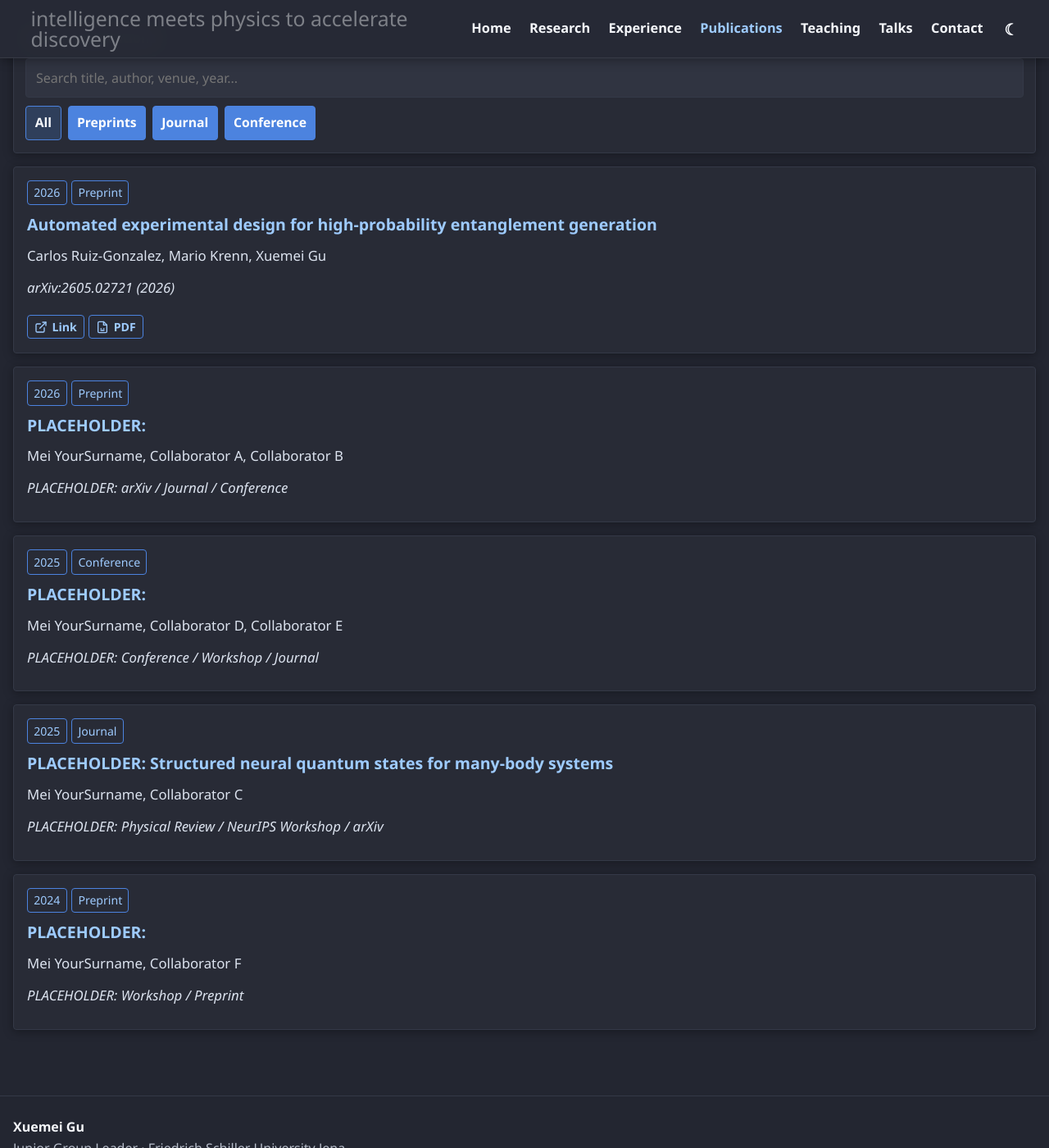
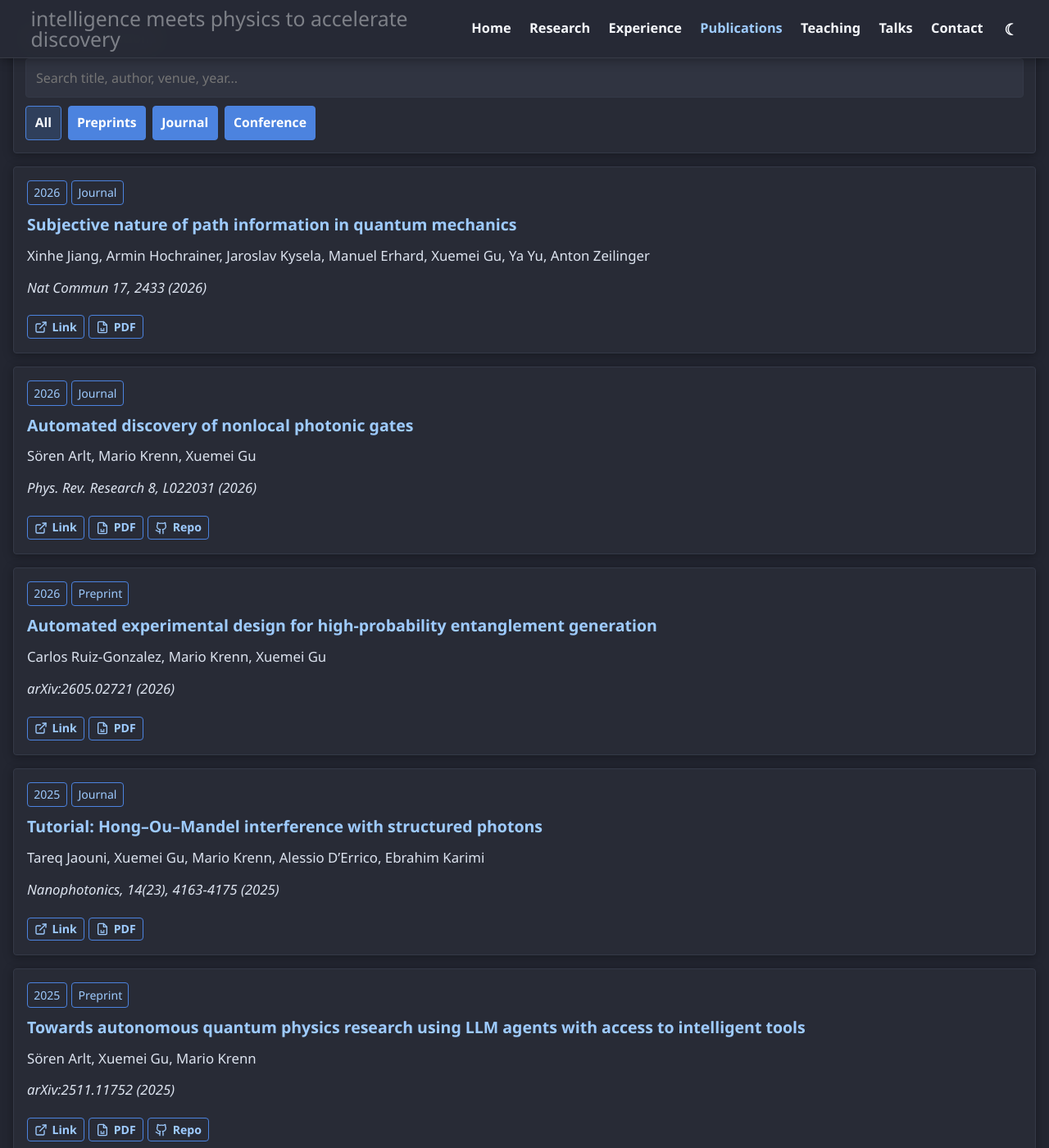
Before and after one commit to XuemeiGu/xuemeigu.github.io, a Jekyll site: the page built from content/pages/publications.md, in a window 1280 px wide and 1400 px high, scrolled down 218 px. Shown: the whole window at 82% size. Built offline with Jekyll 4.4.1, drawn with Linux system fonts in a browser that asks for light colours.

Commit message:
add publications

```diff
--- a/content/collections/_publications/2024-llm-science-placeholder.md
+++ /dev/null
@@ -1,15 +0,0 @@
----
-title: "PLACEHOLDER:  "
-authors: "Mei YourSurname, Collaborator F"
-venue: "PLACEHOLDER: Workshop / Preprint"
-year: 2024
-type: "Preprint"
-featured: false
-paper_url: "https://arxiv.org/abs/PLACEHOLDER"
-code_url: "https://github.com/yourusername/PLACEHOLDER"
-data_url: ""
----
-
-## Abstract
-
-PLACEHOLDER: Replace this with a proper abstract when the work is public.
--- /dev/null
+++ b/content/collections/_publications/2025-ai-mandel.md
@@ -0,0 +1,16 @@
+---
+title: "Towards autonomous quantum physics research using LLM agents with access to intelligent tools"
+authors: "Sören Arlt, Xuemei Gu, Mario Krenn"
+venue: "arXiv:2511.11752 (2025)"
+year: 2025
+type: "Preprint"
+featured: false
+paper_url: "https://arxiv.org/abs/2511.11752"
+pdf_url: "/assets/files/publications/ai-mandel.pdf"
+code_url: "https://github.com/artificial-scientist-lab/ai-mandel"
+data_url: ""
+---
+
+## Abstract
+
+Artificial intelligence (AI) is used in numerous fields of science, yet the initial research questions and targets are still almost always provided by human researchers. AI-generated creative ideas in science are rare and often vague, so that it remains a human task to execute them. Automating idea generation and implementation in one coherent system would significantly shift the role of humans in the scientific process. Here we present AI-Mandel, an LLM agent that can generate and implement ideas in quantum physics. AI-Mandel formulates ideas from the literature and uses a domain-specific AI tool to turn them into concrete experiment designs that can readily be implemented in laboratories. The generated ideas by AI-Mandel are often scientifically interesting - for two of them we have already written independent scientific follow-up papers. The ideas include new variations of quantum teleportation, primitives of quantum networks in indefinite causal orders, and new concepts of geometric phases based on closed loops of quantum information transfer. AI-Mandel is a prototypical demonstration of an AI physicist that can generate and implement concrete, actionable ideas. Building such a system is not only useful to accelerate science, but it also reveals concrete open challenges on the path to human-level artificial scientists.
--- a/content/collections/_publications/2025-neural-quantum-state-placeholder.md
+++ /dev/null
@@ -1,19 +0,0 @@
----
-title: "PLACEHOLDER: Structured neural quantum states for many-body systems"
-authors: "Mei YourSurname, Collaborator C"
-venue: "PLACEHOLDER: Physical Review / NeurIPS Workshop / arXiv"
-year: 2025
-type: "Journal"
-featured: true
-paper_url: "https://doi.org/PLACEHOLDER"
-code_url: "https://github.com/yourusername/PLACEHOLDER"
-data_url: ""
----
-
-## Abstract
-
-PLACEHOLDER: Replace with your abstract or a short plain-language summary.
-
-## Notes
-
-PLACEHOLDER: Add related project links, selected figures, or explanation of why this result matters.
--- a/content/collections/_publications/2025-quantum-control-placeholder.md
+++ /dev/null
@@ -1,19 +0,0 @@
----
-title: "PLACEHOLDER:  "
-authors: "Mei YourSurname, Collaborator D, Collaborator E"
-venue: "PLACEHOLDER: Conference / Workshop / Journal"
-year: 2025
-type: "Conference"
-featured: true
-paper_url: "https://example.com/PLACEHOLDER-paper"
-code_url: ""
-data_url: ""
----
-
-## Abstract
-
-PLACEHOLDER: Replace with the paper abstract.
-
-## Key idea
-
-PLACEHOLDER: Write 2–3 sentences explaining the method and why it is useful.
--- /dev/null
+++ b/content/collections/_publications/2025-tutorial-hom.md
@@ -0,0 +1,17 @@
+---
+title: "Tutorial: Hong–Ou–Mandel interference with structured photons"
+authors: "Tareq Jaouni, Xuemei Gu, Mario Krenn, Alessio D’Errico, Ebrahim Karimi"
+venue: "Nanophotonics, 14(23), 4163-4175 (2025)"
+year: 2025
+type: "Journal"
+featured: true
+paper_url: "https://doi.org/10.1515/nanoph-2025-0034"
+pdf_url: "/assets/files/publications/tutorial-hom.pdf"
+code_url: ""
+data_url: ""
+
+---
+
+## Abstract
+
+The Hong–Ou–Mandel (HOM) effect, an effective two-photon interference phenomenon, is a cornerstone of quantum optics and a key tool for linear optical quantum information processing. While the HOM effect has been extensively studied both theoretically and experimentally for various photonic quantum states, particularly in the spectral domain, detailed overviews of its behaviour for structured photons – those with complex spatial profiles – under arbitrary spatial mode measurement schemes are still lacking. This tutorial aims to fill this gap by providing a comprehensive theoretical analysis of the HOM effect for structured photons, including an arbitrary mode projection on quantum interference outcomes. The tutorial also provides analytical, closed-form expressions of the HOM visibility under different measurement conditions.
--- a/content/collections/_publications/2026-ai-quantum-science-placeholder.md
+++ /dev/null
@@ -1,21 +0,0 @@
----
-title: "PLACEHOLDER:  "
-authors: "Mei YourSurname, Collaborator A, Collaborator B"
-venue: "PLACEHOLDER: arXiv / Journal / Conference"
-year: 2026
-type: "Preprint"
-featured: true
-paper_url: "https://arxiv.org/abs/PLACEHOLDER"
-code_url: "https://github.com/yourusername/PLACEHOLDER"
-data_url: ""
----
-
-## Abstract
-
-PLACEHOLDER: Paste or write a short abstract here. Keep it readable for both experts and interested non-specialists.
-
-## Contribution
-
-- PLACEHOLDER: Main technical contribution.
-- PLACEHOLDER: Main scientific result.
-- PLACEHOLDER: Code, data, or reproducibility note.
--- a/content/collections/_publications/2026-arXiv-2605.02721.md
+++ b/content/collections/_publications/2026-arXiv-2605.02721.md
@@ -6,7 +6,7 @@ year: 2026
 type: "Preprint"
 featured: false
 paper_url: "https://arxiv.org/abs/2605.02721"
-pdf_url: "/assets/files/publications/2605.02721.pdf"
+pdf_url: "/assets/files/publications/2026-arxiv-2605.02721.pdf"
 code_url: ""
 data_url: ""
 ---
--- /dev/null
+++ b/content/collections/_publications/2026-nonlocal-gate.md
@@ -0,0 +1,16 @@
+---
+title: "Automated discovery of nonlocal photonic gates"
+authors: "Sören Arlt, Mario Krenn, Xuemei Gu"
+venue: "Phys. Rev. Research 8, L022031 (2026)"
+year: 2026
+type: "Journal"
+featured: true
+paper_url: "https://doi.org/10.1103/f415-kgwr"
+pdf_url: "/assets/files/publications/nonlocalgates.pdf"
+code_url: "https://github.com/artificial-scientist-lab/nonlocalgates"
+data_url: ""
+---
+
+## Abstract
+
+Interactions between quantum systems enable quantum gates, the building blocks of quantum information processing. In photonics, direct photon-photon interactions are too weak to be practically useful, so effective interactions are engineered using linear optics and measurement. A central challenge is to realize such interactions nonlocally, i.e., between photons that remain spatially separated. We present experimental proposals for several essential nonlocal multiphoton quantum gates acting on spatially separated photons, in both qubit and high-dimensional qudit systems. Rather than relying on preshared entanglement or Bell-state measurements, our gates use quantum indistinguishability via path identity as a resource, exploiting coherent superpositions of photon-pair origins. The mechanisms of the solutions share many properties with quantum teleportation, but do not require shared entanglement or Bell-state measurements. The underlying idea was generated by the multiagent large language model (LLM) system AI-Mandel, which autonomously implemented its proposed idea using the AI-driven discovery system PyTheus. The human authors then interpreted, generalized, and contextualized the resulting solutions. Technically, our results establish path indistinguishability as a practical resource for distributed quantum information processing; conceptually, they demonstrate how automated discovery systems can contribute ideas and techniques in physics.
--- /dev/null
+++ b/content/collections/_publications/2026-three-crystal-setup.md
@@ -0,0 +1,16 @@
+---
+title: "Subjective nature of path information in quantum mechanics"
+authors: "Xinhe Jiang, Armin Hochrainer, Jaroslav Kysela, Manuel Erhard, Xuemei Gu, Ya Yu, Anton Zeilinger"
+venue: "Nat Commun 17, 2433 (2026)"
+year: 2026
+type: "Journal"
+featured: true
+paper_url: "https://doi.org/10.1038/s41467-026-69034-7"
+pdf_url: "/assets/files/publications/three-crystal-setup.pdf"
+code_url: ""
+data_url: ""
+---
+
+## Abstract
+
+Common sense suggests that a particle must have a definite origin if its full path information is available. In quantum mechanics, the knowledge of path information is captured through the well-established duality relation between path distinguishability and interference visibility. If visibility is zero, high path distinguishability can be achieved, which enables one to determine with high predictive power where the particle originates. We investigate the complementarity between path information and interference visibility through an experiment involving three sources emitting into identical modes. Our findings challenge the classical intuition that a particle can be traced back to its origin through its trajectory when full path information is available. By grouping the crystals in different ways, we demonstrate that it is impossible to ascribe a definite physical origin to the photon pair, even if the emission probability of one individual source is zero and full path information is available. Our results shed new light on the physical interpretation of probability assignment and path information beyond its mathematical meaning and show that the interpretation of path information in quantum mechanics is subjective.
```
Also changed, not shown: 6 other files.
